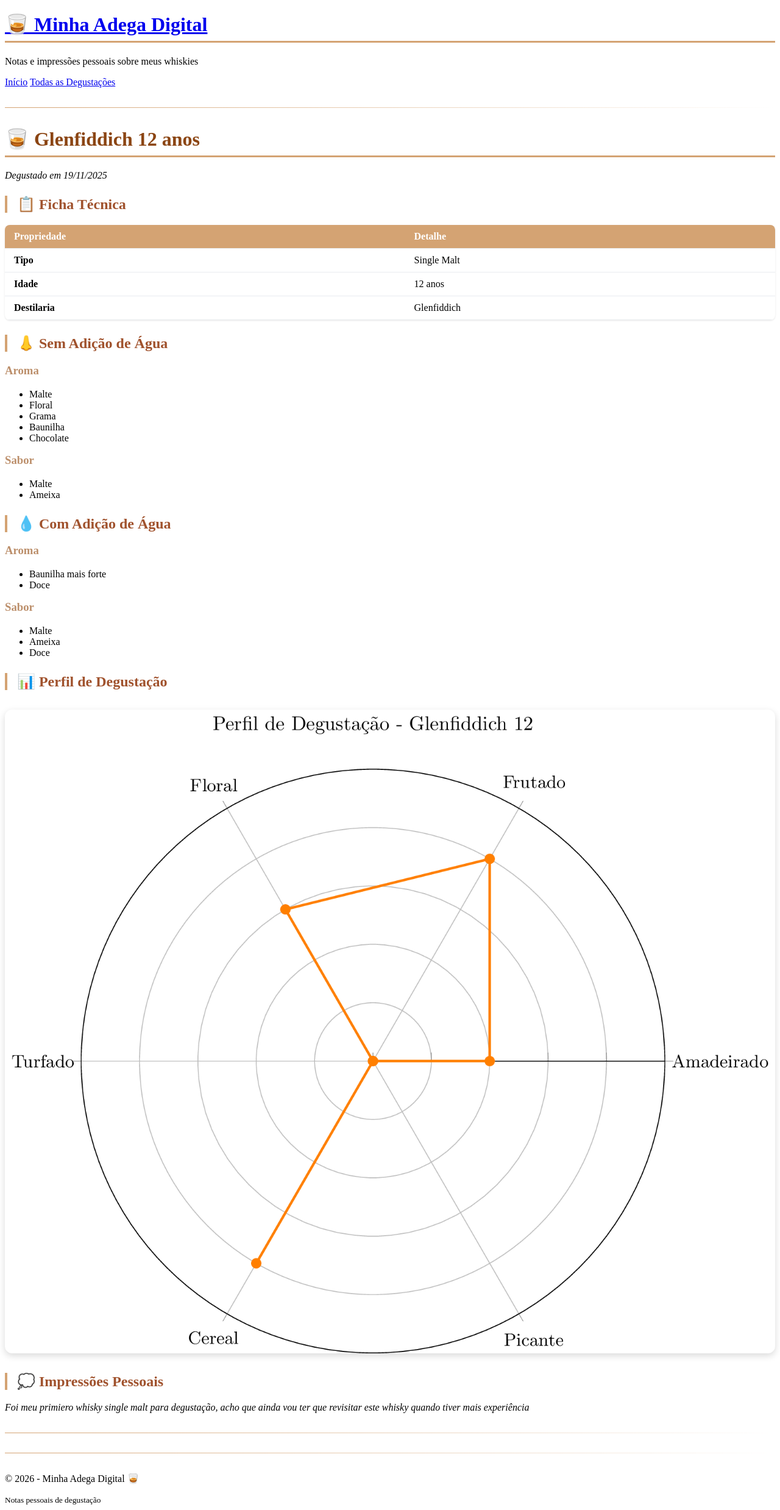
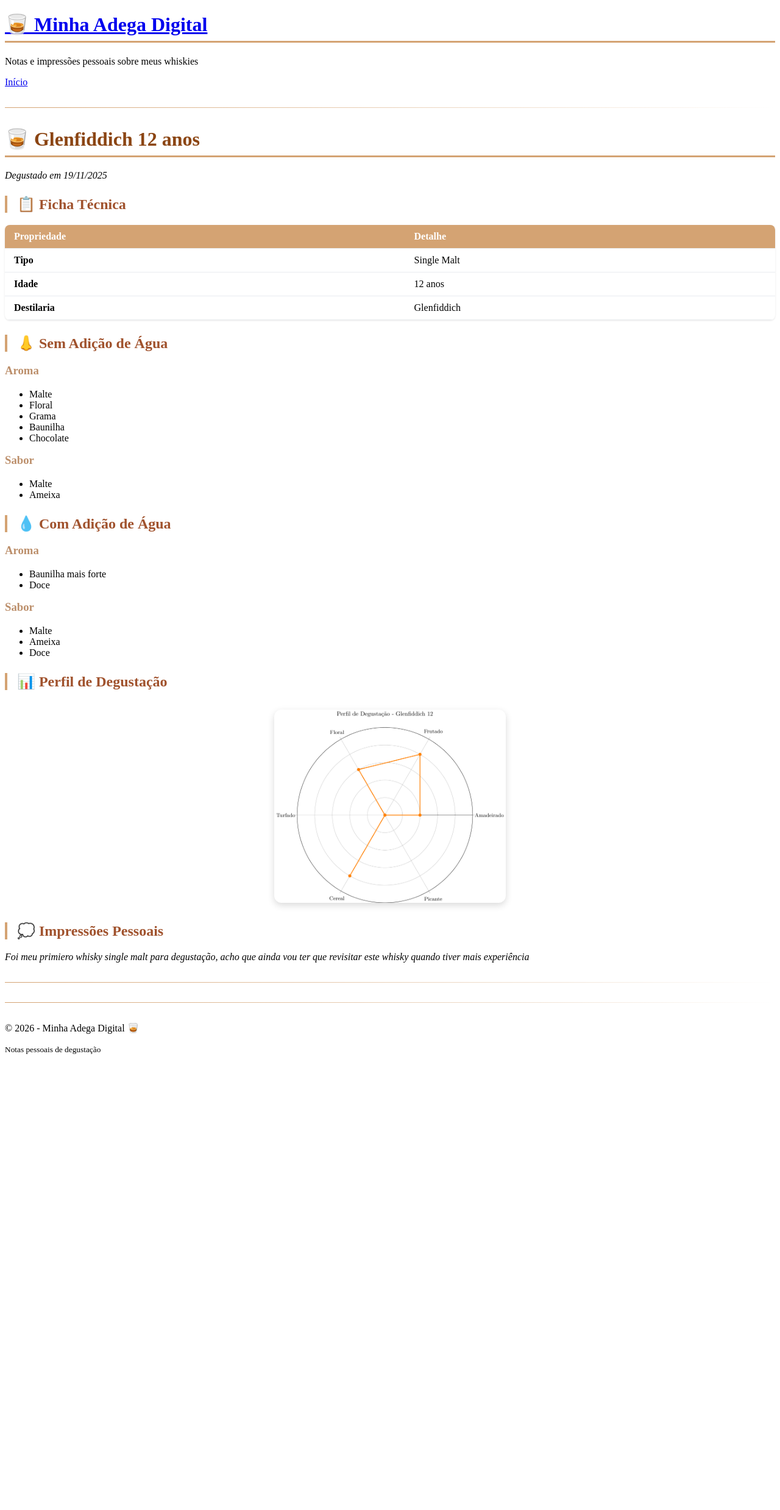
Before and after one commit to memorais/whisky, a Jekyll site: the page built from _degustacoes/glenfiddich12.md, in a window 1280 px wide. Shown: the whole page at 61% size. Built offline with Jekyll 4.4.1, drawn with Linux system fonts in a browser that asks for light colours; after the commit the page ends 1738 px from its top, so only the background shows below that.

Commit message:
Corrigindo tamanho da img e link quebrado

```diff
--- a/_layouts/default.html
+++ b/_layouts/default.html
@@ -26,7 +26,6 @@
             <!-- Menu de navegação simples -->
             <nav>
                 <a href="{{ '/' | relative_url }}">Início</a>
-                <a href="{{ '/degustacoes/' | relative_url }}">Todas as Degustações</a>
             </nav>
             <hr>
         </header>
--- a/style.css
+++ b/style.css
@@ -53,7 +53,7 @@ tr:hover {
 }
 
 img {
-    max-width: 100%;
+    max-width: 30%;
     height: auto;
     display: block;
     margin: 2rem auto;
```
